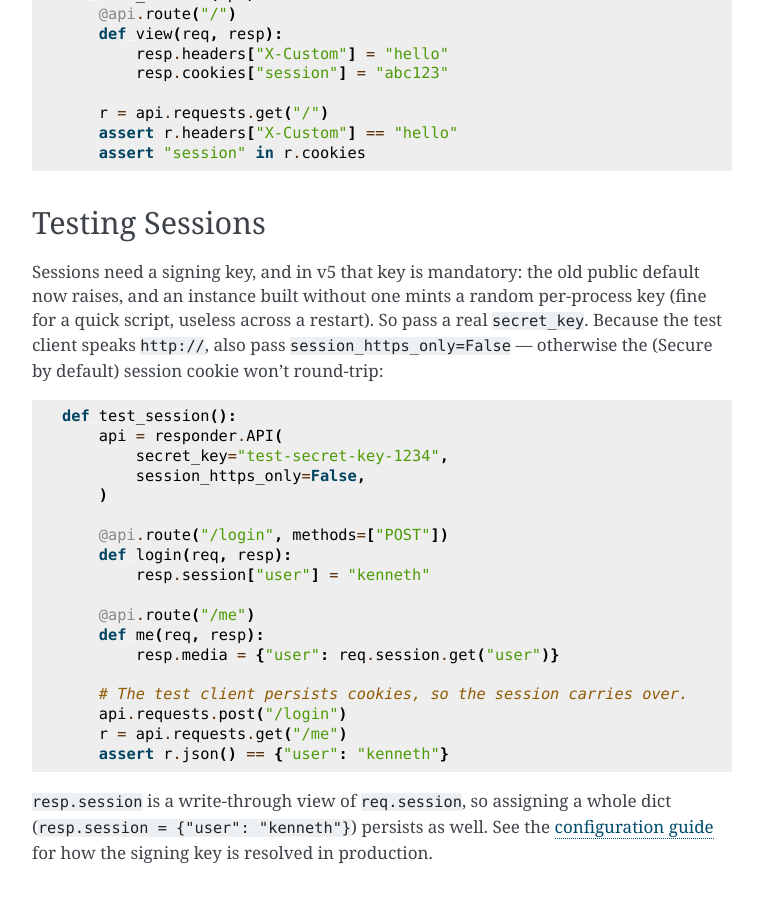
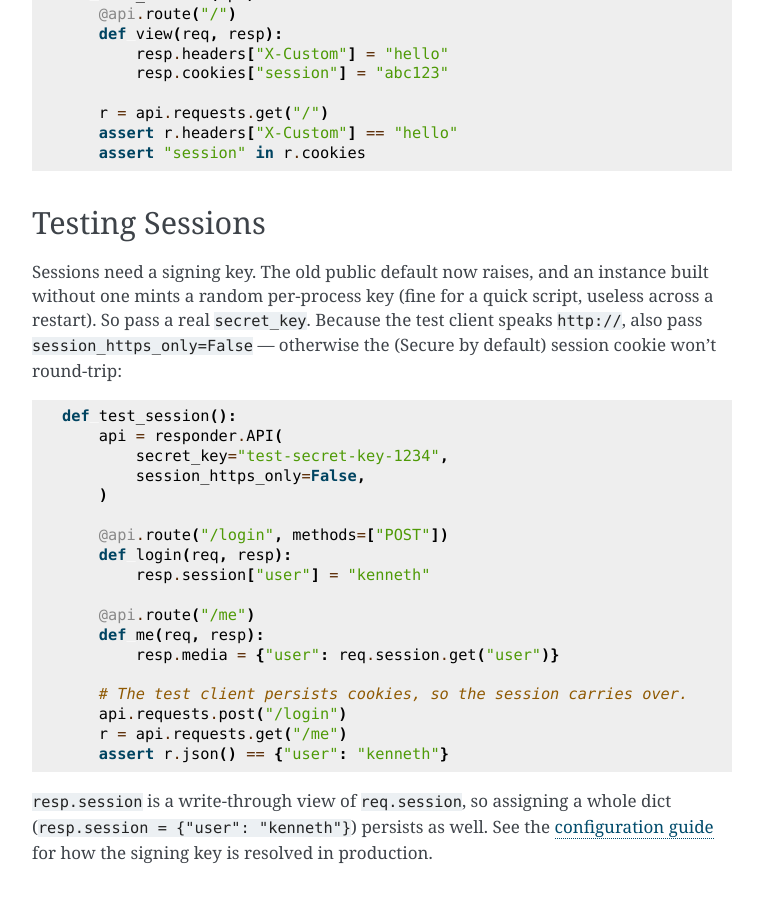
Before and after one commit to kennethreitz/responder, a Sphinx documentation site: the page built from docs/source/testing.rst, in a window 1280 px wide and 900 px high, scrolled down 4132 px. Shown: the whole window, without its empty margins (378-1141 px from the left). Built offline with Sphinx 7.4.7, drawn with Linux system fonts in a browser that asks for light colours; some of the changed text lies outside the part shown.

```diff
--- a/docs/source/deployment.rst
+++ b/docs/source/deployment.rst
@@ -96,9 +96,9 @@ Keep it simple. Don't query the database or do expensive work — the health
 check should return instantly. Cloud platforms, Docker, and Kubernetes all
 look for an HTTP 200 to confirm your service is alive.
 
-In v5, Responder generates your :doc:`OpenAPI schema <tour>` from route
-signatures, so every route is documented automatically. ``include_in_schema=False``
-keeps this internal endpoint out of the public spec.
+Responder generates your :doc:`OpenAPI schema <tour>` from route signatures, so
+every route is documented automatically. ``include_in_schema=False`` keeps this
+internal endpoint out of the public spec.
 
 For Docker, add a ``HEALTHCHECK`` instruction::
 
--- a/docs/source/quickstart.rst
+++ b/docs/source/quickstart.rst
@@ -455,10 +455,15 @@ Save this as ``app.py``, run it with ``python app.py``, and try::
     $ curl -X POST http://localhost:5042/echo \
         -H "Content-Type: application/json" -d '{"key": "value"}'
 
+You can also run the same file with the CLI::
+
+    $ responder run app.py
+
 From here, explore the :doc:`tour` for the full range of features, or
 jump into the tutorials:
 
 - :doc:`tutorial-rest` — build a full CRUD API with validation
+- :doc:`examples` — run complete apps from the ``examples/`` directory
 - :doc:`tutorial-sqlalchemy` — connect to a database
 - :doc:`tutorial-auth` — add authentication
 - :doc:`tutorial-websockets` — real-time communication
--- a/docs/source/testing.rst
+++ b/docs/source/testing.rst
@@ -215,12 +215,11 @@ client::
 Testing Sessions
 ----------------
 
-Sessions need a signing key, and in v5 that key is mandatory: the old public
-default now raises, and an instance built without one mints a random
-per-process key (fine for a quick script, useless across a restart). So pass
-a real ``secret_key``. Because the test client speaks ``http://``, also pass
-``session_https_only=False`` — otherwise the (Secure by default) session
-cookie won't round-trip::
+Sessions need a signing key. The old public default now raises, and an
+instance built without one mints a random per-process key (fine for a quick
+script, useless across a restart). So pass a real ``secret_key``. Because the
+test client speaks ``http://``, also pass ``session_https_only=False`` —
+otherwise the (Secure by default) session cookie won't round-trip::
 
     def test_session():
         api = responder.API(
@@ -428,7 +427,7 @@ If you've registered a custom exception handler, you can test that too::
         assert r.status_code == 400
         assert r.json() == {"error": "bad input"}
 
-Two v5 conveniences make error tests shorter. ``responder.abort()`` raises a
+Two conveniences make error tests shorter. ``responder.abort()`` raises a
 rendered HTTP error from anywhere in a handler. By default, framework-generated
 errors use ``application/problem+json``; because ``abort()`` raises a regular
 ``HTTPException``, the test client returns it as a response (no
```
Also changed, not shown: other parts of docs/source/testing.rst (+1 -0 lines), docs/source/examples.rst (added, +102 -0 lines), docs/source/index.rst (+8 -0 lines), docs/source/migration-v6.md (added, +1 -0 lines), 1 other file.
